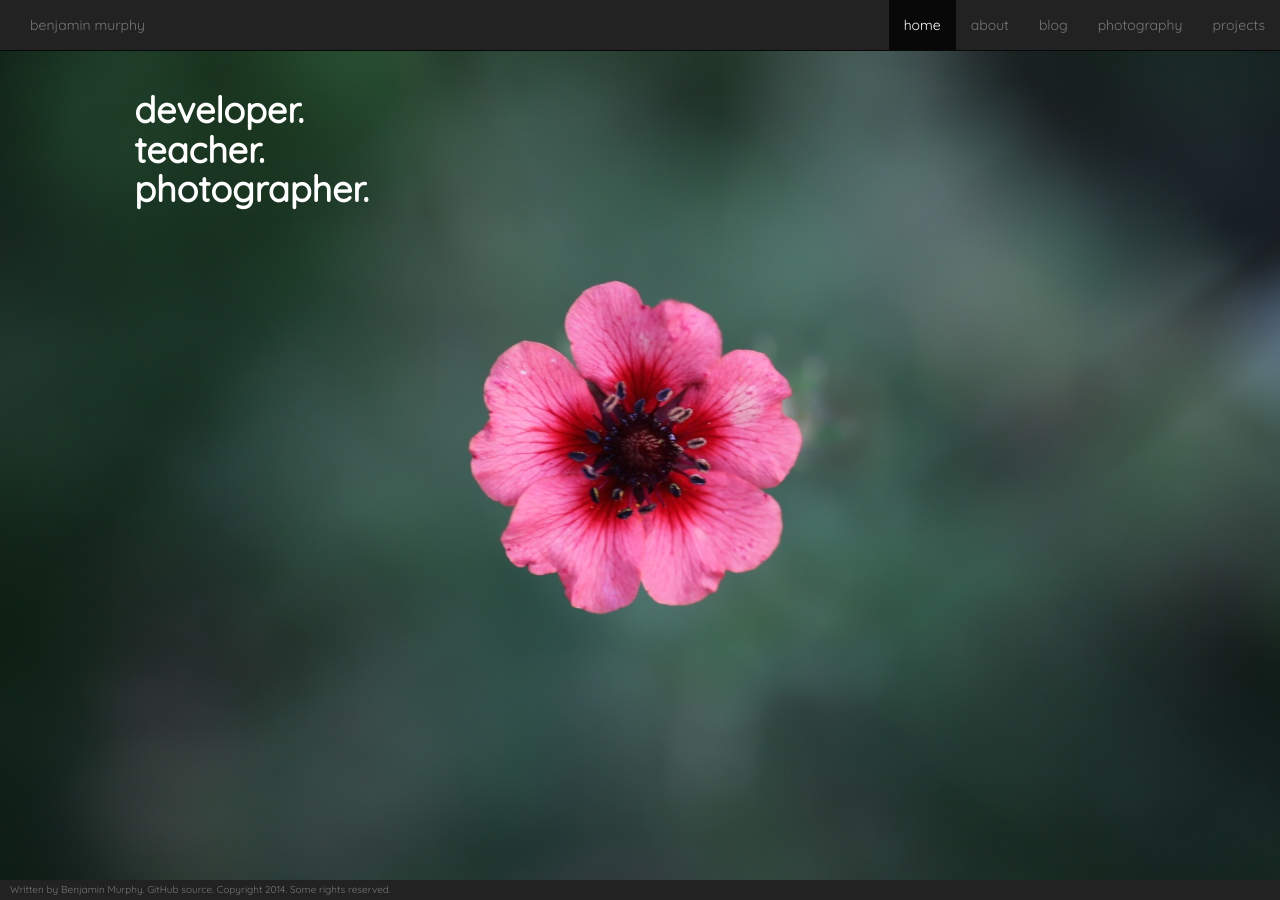
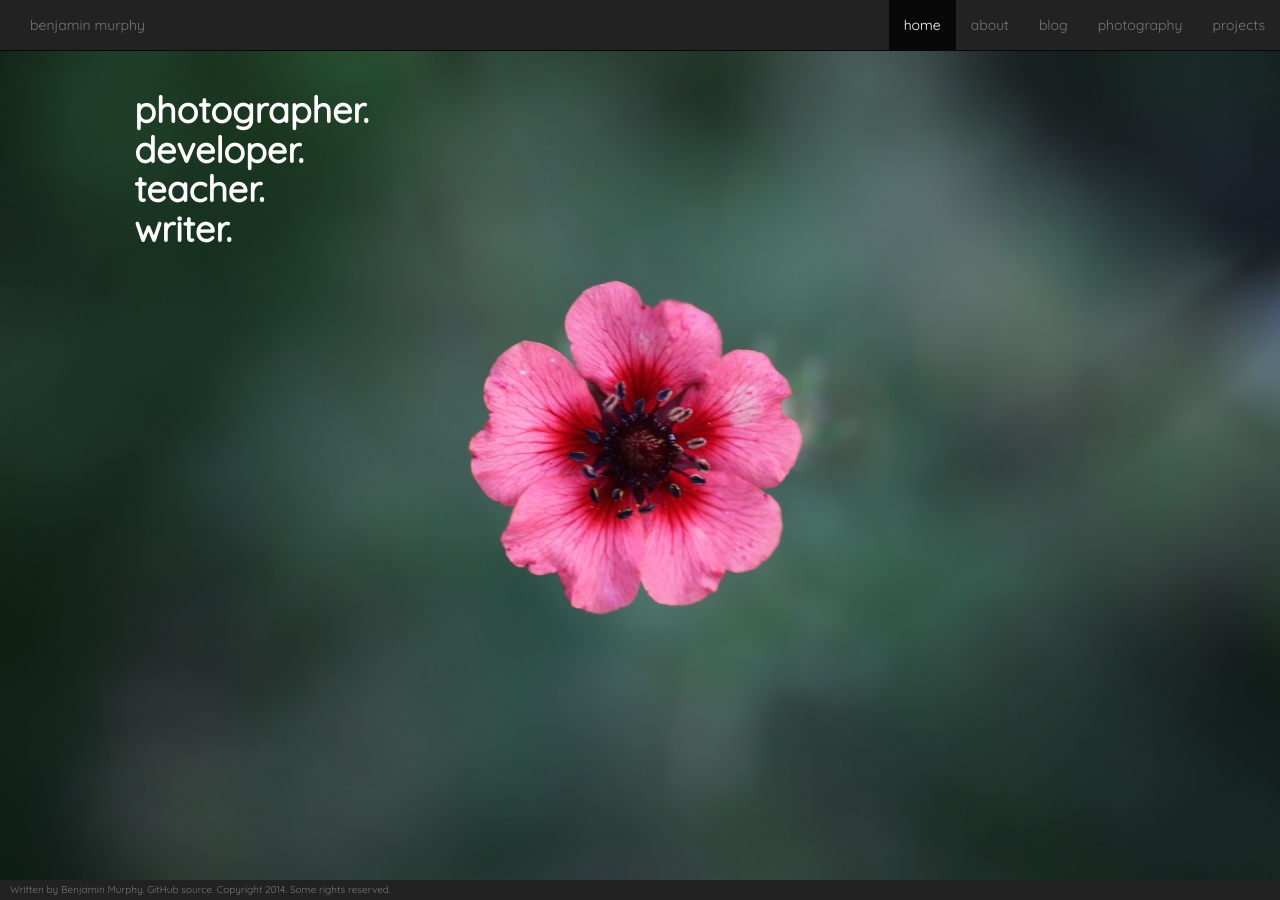
Before and after one commit to benjaminmurphy/benjaminmurphy.github.io, a Jekyll site: the page index.html, which Jekyll copies as it is, in a window 1280 px wide. Built offline with Jekyll 4.4.1, drawn with Linux system fonts in a browser that asks for light colours; nearby versions of some CDN libraries.

Commit message:
Changes in text

```diff
--- a/about/index.html
+++ b/about/index.html
@@ -44,7 +44,7 @@
                 <div id="about-div">
                     <div style="font-size: 30px;" class="about_statement_div">I'm Ben Murphy.</div><br>
                     <div style="font-size: 18px; text-align: center;" class="about_statement_div">I'm a freshman at <a href="www.brown.edu">Brown University</a> in Providence, Rhode Island, studying applied math and computer science.</div><hr style="border-color: #222;">
-                    <div style="font-size: 15px; text-align:left;" class="about_statement_div">I'm also an aspiring photographer, developer, writer, and ultimate frisbee player.</div><br>
+                    <div style="font-size: 15px; text-align:left;" class="about_statement_div">I'm also a photographer, developer, writer, and ultimate frisbee player.</div><br>
                     <div style="font-size: 15px; text-align: left;" class="about_statement_div">I enjoy developing for mobile and web, but I'm always up for something new. So far, I'm proficient in Objective-C, Python,and HTML/CSS/jQuery, and I've messed around with many other languages. My business experience includes two startup companies, one of which I co-founded, the other of which I interned at for a year.</div><br>
                     <div style="font-size: 15px;" class="about_statement_div">Other loves of mine include teaching, politics, competition math, and gaming.</div><br>
                     <div class="about_statement_div">
--- a/index.html
+++ b/index.html
@@ -41,7 +41,7 @@
         <div class="container-fluid">
             <div class="col-md-10 col-md-offset-1" id="background-div">
 
-                <h1><b>developer.<br>teacher.<br>photographer.</b></h1>
+                <h1><b>photographer.<br>developer.<br>teacher.<br>writer.</b></h1>
 
             </div>
         </div>
```
